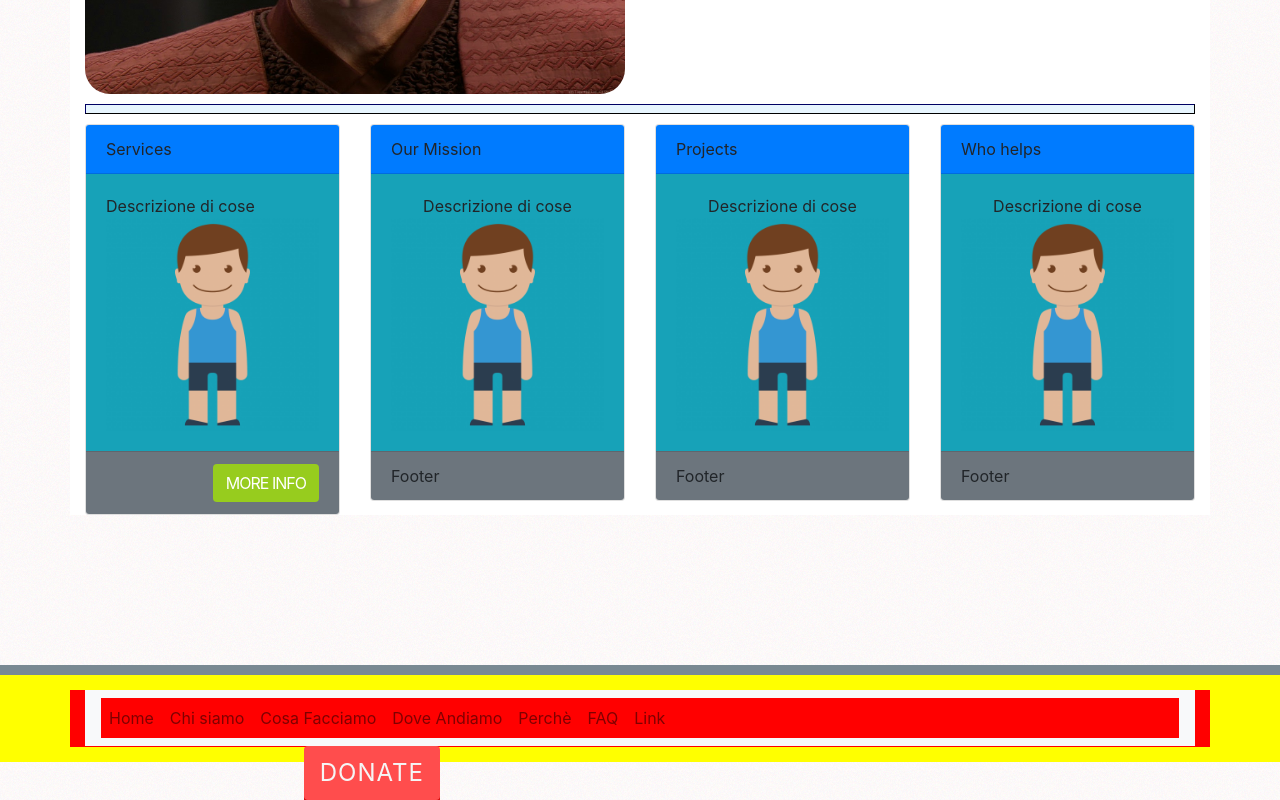
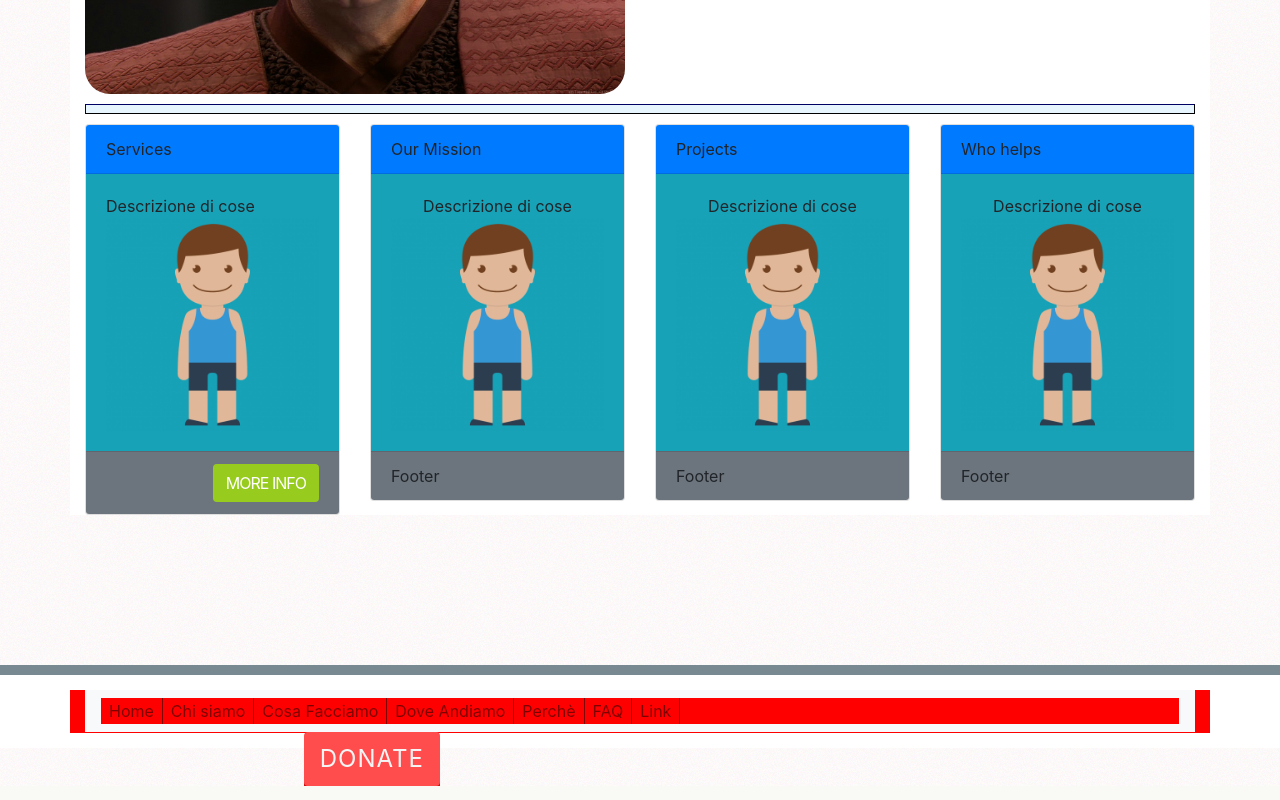
Before and after one commit to AlessandroCaste/BisicaCastellaniCataldo, a plain HTML site: page BCC_site/index.html in a window 1280 px wide. Shown: the part 478-1278 px from the top of the page. Drawn offline with nearby package versions, Linux system fonts and the light colour scheme; files whose address does not match are found by name.

Commit message:
modifica footer

```diff
--- a/BCC_site/tent_style.css
+++ b/BCC_site/tent_style.css
@@ -8,7 +8,6 @@
 }
 
 body{
-	border-radius: 25px;
 	background: url(../images/bg_body.png) 0 0 repeat #f9f9f6;
 }
 
@@ -37,6 +36,15 @@
 	font-size: 17px;
 	text-transform: uppercase;
 }
+
+.nav-itemfooter a{
+	border-right-style: solid ;
+	border-right-width: 1px;
+	padding-top: 1px;
+	padding-bottom: 1px;
+}
+
+
 
 /*------ END NAVBAR ------*/
 
@@ -90,7 +98,7 @@
 }
 
 .footer_content{
-	background-color: yellow;
+	background-color: white;
    /*background: linear-gradient(#bbd0f7, #77a1ee);*/
    padding: 15px 0px;
 }
```
